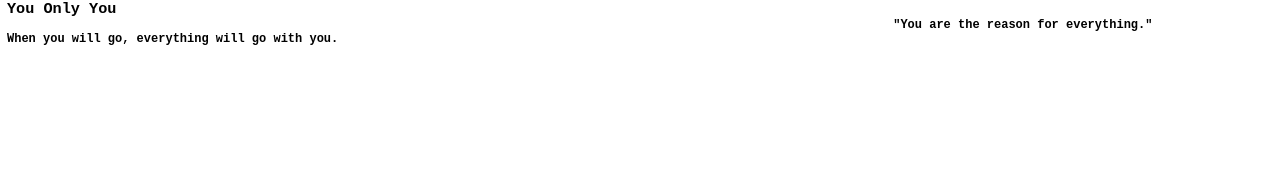
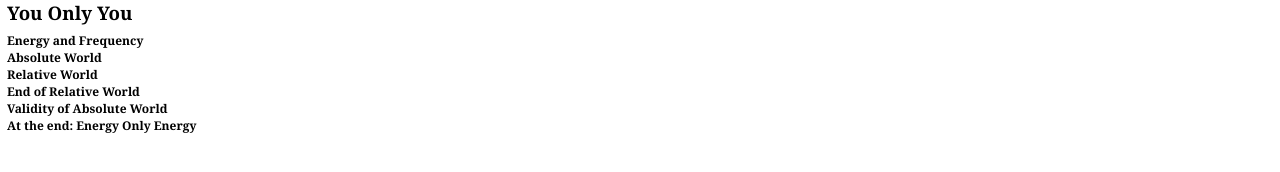
Before and after one commit to deepakkotary/YOY, a plain HTML site: page index.html in a window 1280 px wide. Drawn offline with Linux system fonts and the light colour scheme.

Commit message:
adding our index

```diff
--- a/index.html
+++ b/index.html
@@ -10,7 +10,7 @@
         margin: 0;
         padding: 0;
         box-sizing: border-box;
-        font-family: monospace;
+        font-family:Georgia, 'Times New Roman', Times, serif;
     }
     .header{
         margin: 0px 7px;
@@ -30,12 +30,16 @@
 </div>
 <!-- now comes to mid part -->
 <div class="mid">
-    <p style="text-indent: 70%;">
-       "You are the reason for everything."
-    </p>
-    <p>
-        When you will go, everything will go with you.
-    </p>
+   <div>
+    <ul style="list-style-type: none; font-size: 12px; font-weight: 700; text-align: justify; margin: 7px 7px;">
+        <li>Energy and Frequency</li>
+            <li>Absolute World</li>
+            <li>Relative World</li>
+            <li>End of Relative World</li>
+            <li>Validity of Absolute World</li>
+            <li>At the end: Energy Only Energy</li>
+    </ul>
+   </div>
 </div>
 </div>
 </body>
```
